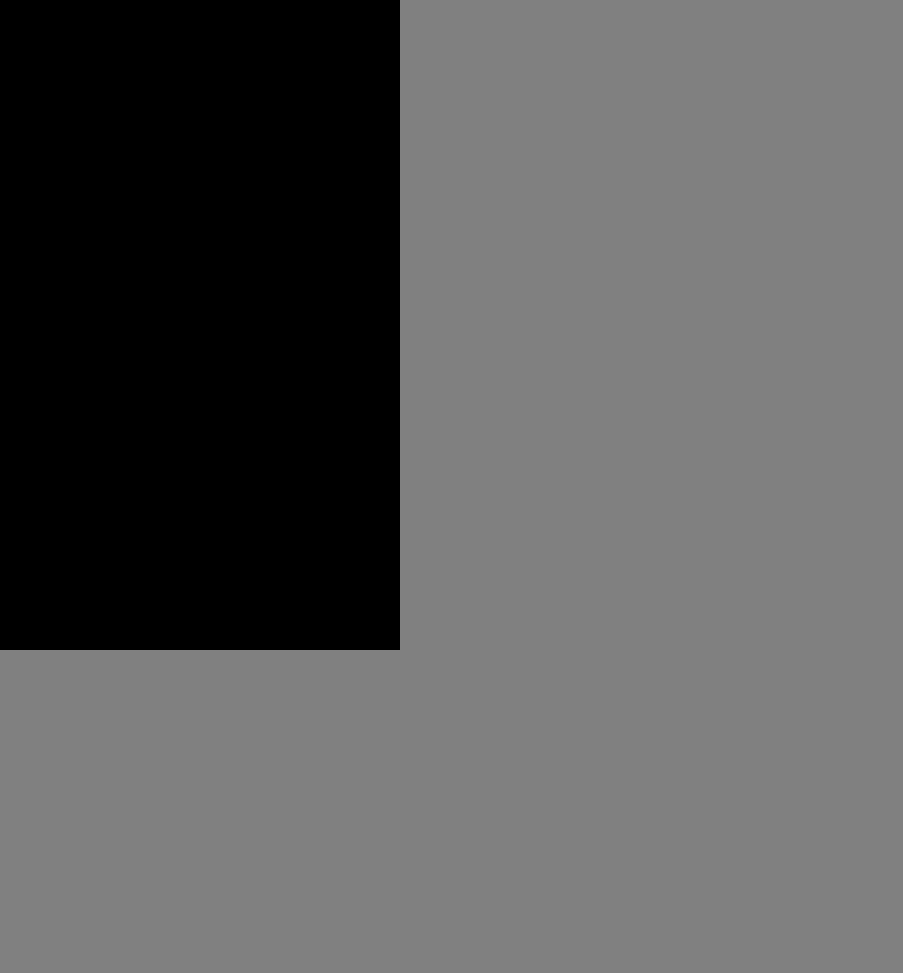
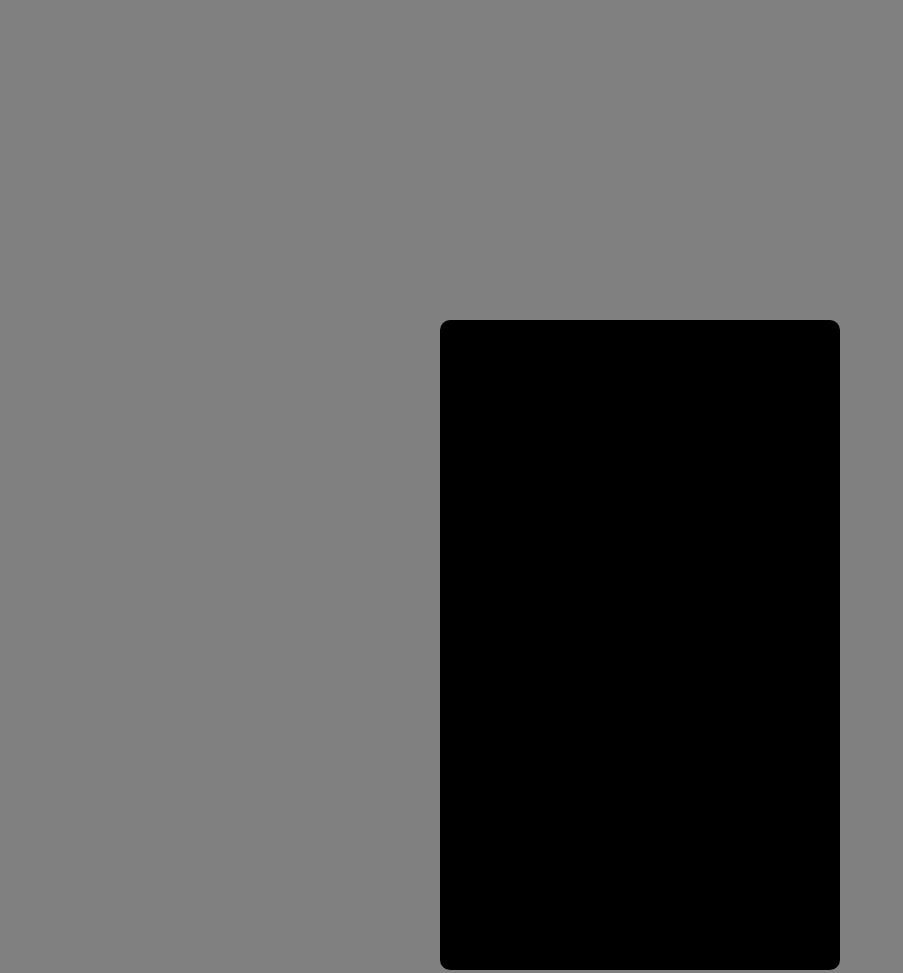
Before and after one commit to Leoobraga/js, a plain HTML site: page ex007/index2.html in a window 1280 px wide. Shown: the whole page, without its empty margins (0-903 px from the left). Before the commit the page ends 800 px from the top, so only its background shows below. Drawn offline with Linux system fonts and the light colour scheme.

Commit message:
depois eu continuo...

```diff
--- a/ex007/index2.html
+++ b/ex007/index2.html
@@ -7,13 +7,13 @@
     <link rel="stylesheet" href="style2.css">
 </head>
 <body>
-
+<div class="obj">
     <div class="calc">
 
 
-        </div>
+
 
     </div>
-
+    </div>
 </body>
 </html>
--- a/ex007/style2.css
+++ b/ex007/style2.css
@@ -4,20 +4,20 @@ body{
     background-color: gray;
     margin: 0px;
     padding: 0px;
-
+    width: 100vw;
+    height: 100vh;
 }
 
 .calc{
     width: 400px;
     height: 650px;
     background-color: black;
-    display: flex;
-        display: flex;
-    align-items: center;
-    align-content: center;
-    justify-content: center;
+    margin-left: auto;
+    margin-right: auto;
+    border-radius: 10px;
+
 }
 
 .obj{
-
+    margin-top: 25%;
 }
```
